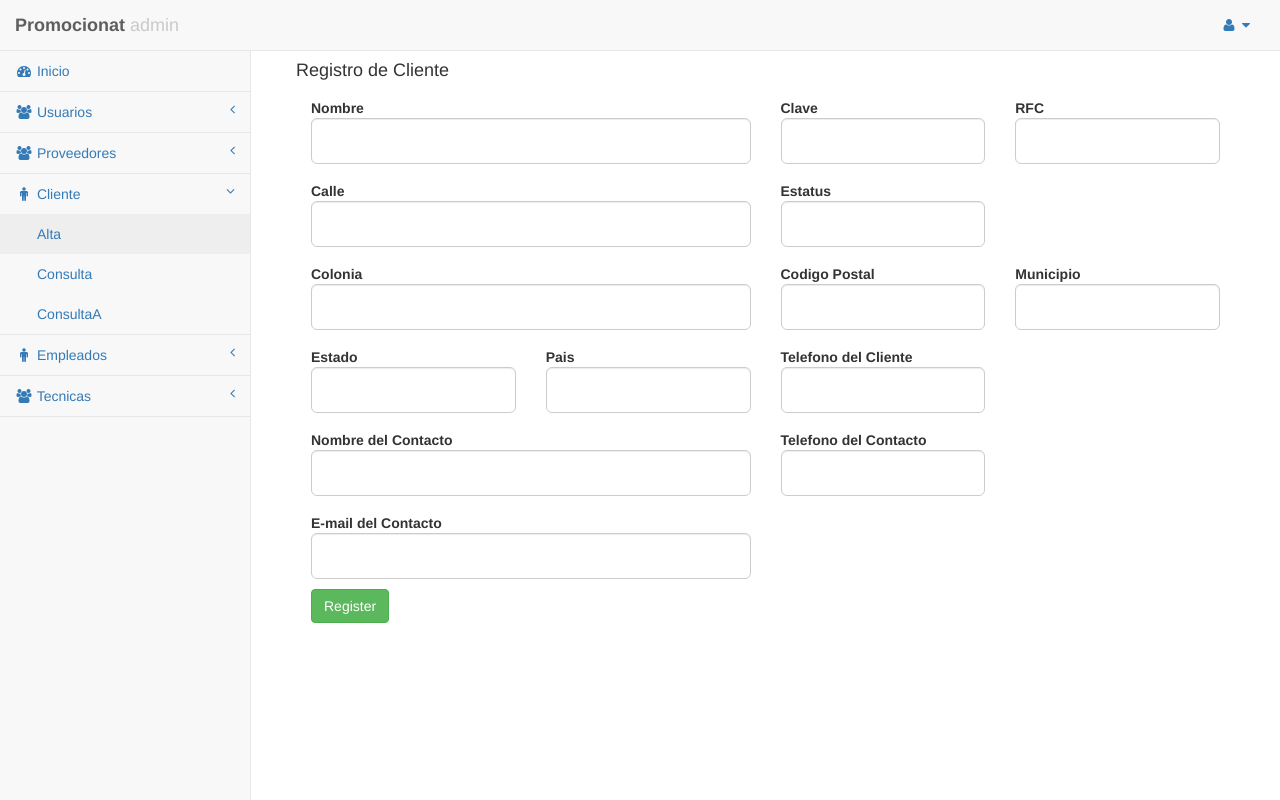
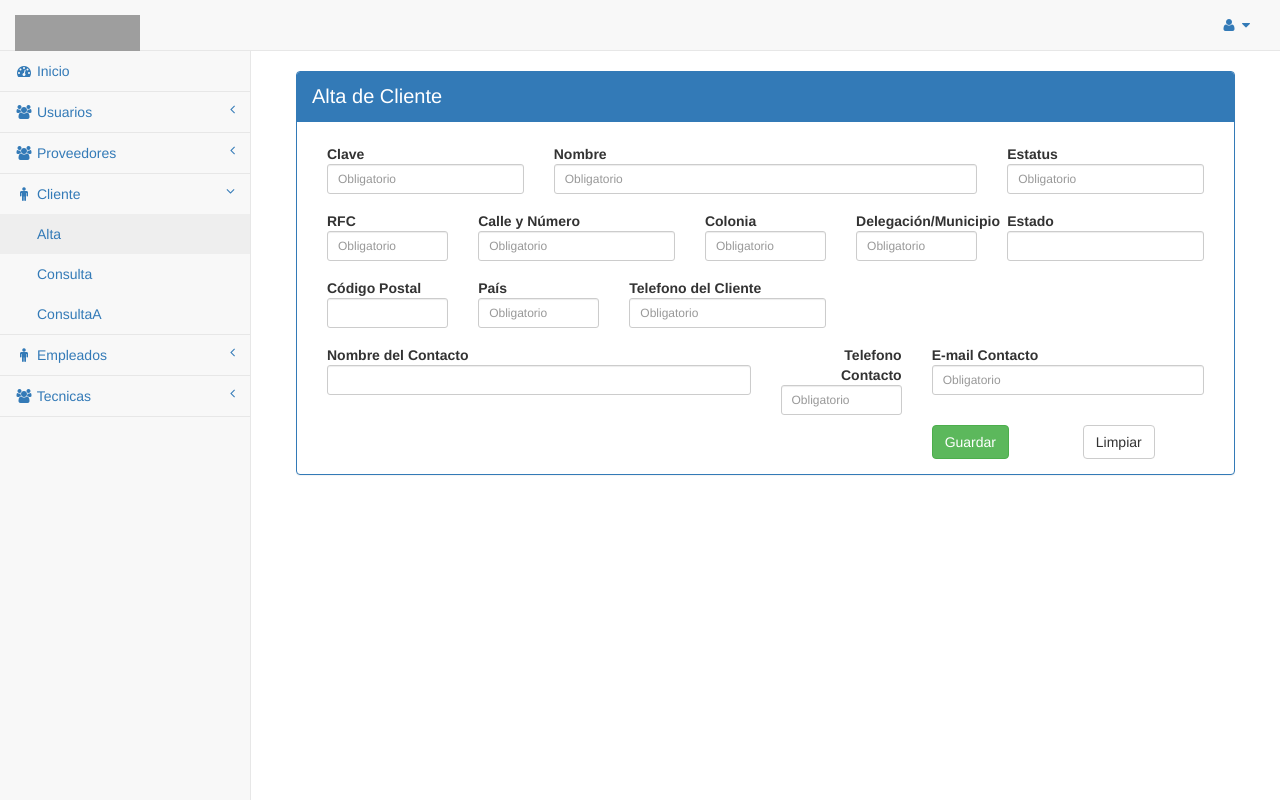
Before and after one commit to jhdzsant/Promocionat, a CodeIgniter app: page /Promocionat/cliente/altaCliente in a window 1280 px wide. Run offline with CodeIgniter, Linux system fonts and the light colour scheme; grey boxes are pictures that could not be loaded.

Commit message:
vista de cliente

```diff
--- a/application/models/login_model.php
+++ b/application/models/login_model.php
@@ -12,7 +12,7 @@ class Login_model extends CI_Model{
 
     public function loginUser($email,$password){
         $this->db->where("correoElectronico", $email);
-        $this->db->where("contraseña", $password);
+        $this->db->where("contrasena", $password);
         $query = $this->db->get("empleados");
         if($query->num_rows() == 1){
             return true;
--- a/application/views/cliente/clientealta.php
+++ b/application/views/cliente/clientealta.php
@@ -2,136 +2,171 @@
 <div id="page-wrapper">
     <div class="container-fluid">
         <div class="row">
-            <form class="col-lg-12 form-horizontal" action='<?= base_url('cliente/addCliente') ?>' method="POST">
+            <!-- Comienza grupo -->
+            <form class="col-lg-12 form-horizontal"  action ="<?= base_url('cliente/addCliente') ?>"method="POST">
                 <fieldset>
-                    <h4>
-                        Registro de Cliente
-                        <p></p>
-                    </h4>
+                    </br>
+                    <div class="panel panel-primary">
+
+                        <div class="panel-heading" style=" font-size:20px">Alta de Cliente</div>
+                        <div class="panel-body">
+
                             <div class="control-group">
-                        <div class="col-lg-6">
-                            <label class="control-label" for="nombre">Nombre</label>
+                                <div class="col-lg-3">
+                                    <label class="control-label">Clave</label>
 
                                     <div class="controls">
-                                <input type="text" id="nombre" name="nombre" placeholder=""
-                                       class="form-control input-lg" required>
+                                        <input type="text" name="clave" placeholder="Obligatorio"
+                                               class="form-control input-sm" required>
+
+                                        <p></p>
+                                    </div>
+                                </div>
+
+                                <div class="col-lg-6">
+                                    <label class="control-label">Nombre</label>
+
+                                    <div class="controls">
+                                        <input type="text" name="nombre" placeholder="Obligatorio"
+                                               class="form-control input-sm" required>
 
                                         <p></p>
                                     </div>
                                 </div>
                                 <div class="col-lg-3">
-                            <label class="control-label" for="clave">Clave</label>
-
+                                    <label class="control-label">Estatus</label>
                                     <div class="controls">
-                                <input type="text" id="clave" name="clave" placeholder=""
-                                       class="form-control input-lg" required>
-
+                                        <input type="text" name="estatus" placeholder="Obligatorio" class="form-control input-sm" required>
                                         <p></p>
                                     </div>
                                 </div>
-                        <div class="col-lg-3">
-                        <label class="control-label" for="rfc">RFC</label>
-                        <div class="controls">
-                            <input type="text" id="rfc" name="rfc" placeholder="" class="form-control input-lg" required>
-                            <p class="small help-block"></p>
+
                             </div>
-                        </div>
+                            <!-- Termina grupo -->
 
 
-                        <div class="col-lg-6">
-                            <label class="control-label" for="calle">Calle</label>
+
+
+                            <!-- comienza grupo -->
+
+                            <div class="control-group">
+                                <div class="col-lg-2">
+                                    <label class="control-label">RFC</label>
                                     <div class="controls">
-                                <input type="text" id="calle" name="calle" placeholder="" class="form-control input-lg" required>
-                                <p class="small help-block"></p>
+                                        <input type="text" name="rfc" placeholder="Obligatorio" class="form-control input-sm" required>
+                                        <p></p>
                                     </div>
                                 </div>
 
 
                                 <div class="col-lg-3">
-                            <label class="control-label" for="estatus">Estatus</label>
+                                    <label class="control-label">Calle y Número</label>
                                     <div class="controls">
-                                <input type="text" id="estatus" name="estatus" placeholder="" class="form-control input-lg" required>
-                                <p class="small help-block"></p>
+                                        <input type="text" name="callenumero" placeholder="Obligatorio" class="form-control input-sm" required>
+                                        <p></p>
+                                    </div>
+                                </div>
+
+                                <div class="col-lg-2">
+                                    <label class="control-label">Colonia</label>
+                                    <div class="controls">
+                                        <input type="email" name="colonia" placeholder="Obligatorio" class="form-control input-sm" required>
+                                        <p></p>
+                                    </div>
+                                </div>
+                                <div class="col-lg-2">
+                                    <label class="control-label">Delegación/Municipio</label>
+                                    <div class="controls">
+                                        <input type="text"  name="delegacionMunicipio" placeholder="Obligatorio" class="form-control input-sm" required>
+                                        <p ></p>
+                                    </div>
+                                </div>
+
+                                <div class="col-lg-3">
+                                    <label class="control-label">Estado</label>
+                                    <div class="controls">
+                                        <input type="text"name="estado" placeholder="" class="form-control input-sm">
+                                        <p></p>
+                                    </div>
+                                </div>
+                            </div>
+                            <!-- Termina grupo -->
+
+
+
+                            <!-- Comienza grupo -->
+
+                            <div class="control-group">
+                                <div class="col-lg-2">
+                                    <label class="control-label">Código Postal</label>
+                                    <div class="controls">
+                                        <input type="text"name="codigoPostal" placeholder="" class="form-control input-sm">
+                                        <p></p>
+                                    </div>
+                                </div>
+
+
+                                <div class="col-lg-2">
+                                    <label class="control-label">País</label>
+                                    <div class="controls">
+                                        <input type="text" name="pais" placeholder="Obligatorio" class="form-control input-sm" required>
+                                        <p></p>
+                                    </div>
+                                </div>
+
+
+                                <div class="col-lg-3">
+                                    <label class="control-label">Telefono del Cliente</label>
+                                    <div class="controls">
+                                        <input type="text" name="telefonoCliente" placeholder="Obligatorio" class="form-control input-sm" required>
+                                        <p></p>
                                     </div>
                                 </div>
 
                                 <div class="col-lg-6">
-                            <label class="control-label" for="colonia">Colonia</label>
+                                    <label class="control-label">Nombre del Contacto</label>
                                     <div class="controls">
-                                <input type="text" id="colonia" name="colonia" placeholder="" class="form-control input-lg" required>
-                                <p class="small help-block"></p>
-                            </div>
-                        </div>
-                        <div class="col-lg-3">
-                            <label class="control-label" for="codigoPostal">Codigo Postal</label>
-                            <div class="controls">
-                                <input type="text" id="codigoPostal" name="codigoPostal" placeholder="" class="form-control input-lg" required>
-                                <p class="small help-block"></p>
-                            </div>
-                        </div>
-                        <div class="col-lg-3">
-                            <label class="control-label" for="municipio">Municipio</label>
-                            <div class="controls">
-                                <input type="text" id="municipio" name="municipio" placeholder="" class="form-control input-lg" required>
-                                <p class="small help-block"></p>
-                            </div>
-                        </div>
-                        <div class="col-lg-3">
-                            <label class="control-label" for="estado">Estado</label>
-                            <div class="controls">
-                                <input type="text" id="estado" name="estado" placeholder="" class="form-control input-lg" required>
-                                <p class="small help-block"></p>
-                            </div>
-                        </div>
-                        <div class="col-lg-3">
-                            <label class="control-label" for="pais">Pais</label>
-                            <div class="controls">
-                                <input type="text" id="pais" name="pais" placeholder="" class="form-control input-lg" required>
-                                <p class="small help-block"></p>
-                            </div>
-                        </div>
-                        <div class="col-lg-3">
-                            <label class="control-label" for="telefonoCliente">Telefono del Cliente</label>
-                            <div class="controls">
-                                <input type="text" id="telefonoCliente" name="telefonoCliente" placeholder="" class="form-control input-lg" required>
-                                <p class="small help-block"></p>
-                            </div>
-                        </div>
-                        <div class="col-lg-6">
-                            <label class="control-label" for="nombreContacto">Nombre del Contacto</label>
-                            <div class="controls">
-                                <input type="text" id="nombreContacto" name="nombreContacto" placeholder="" class="form-control input-lg" required>
-                                <p class="small help-block"></p>
-                            </div>
-                        </div>
-                        <div class="col-lg-3">
-                            <label class="control-label" for="telefonoContacto">Telefono del Contacto</label>
-                            <div class="controls">
-                                <input type="text" id="telefonoContacto" name="telefonoContacto" placeholder="" class="form-control input-lg">
-                                <p class="small help-block"></p>
-                            </div>
-                        </div>
-                        <div class="col-lg-6">
-                            <label class="control-label" for="emailContacto">E-mail del Contacto</label>
-                            <div class="controls">
-                                <input type="email" id="emailContacto" name="emailContacto" placeholder="" class="form-control input-lg">
-                                <p class="small help-block"></p>
-                            </div>
+                                        <input type="text" name="nombreContacto" placeholder="" class="form-control input-sm">
+                                        <p></p>
                                     </div>
                                 </div>
 
-                </fieldset>
-                    <div class="col-lg-3">
-                        <div class="control-group">
+                                <div class="col-lg-2">
+                                    <label class="control-label">Telefono Contacto</label>
                                     <div class="controls">
-                                <button class="btn btn-success" type="submit">Register</button>
+                                        <input type="text"name="telefonoContacto" placeholder="Obligatorio" class="form-control input-sm" required>
+                                        <p></p>
                                     </div>
                                 </div>
+
+                                <div class="col-lg-4">
+                                    <label class="control-label">E-mail Contacto</label>
+                                    <div class="controls">
+                                        <input type="text"name="emailContacto" placeholder="Obligatorio" class="form-control input-sm" required>
+                                        <p></p>
                                     </div>
+                                </div>
+
+                                <!-- Termina grupo -->
+
+
+
+
+
+                                        <div class="col-lg-2">
+                                            </br>
+                                            <input type="submit" class="btn btn-success" value="Guardar">
+                                        </div>
+
+                                        <div class="col-lg-2">
+                                            </br>
+                                            <input type="reset" class="btn btn-default" value="Limpiar">
+                                        </div>
+
+                </fieldset>
             </form>
+            <!-- /.col-lg-12 -->
     </div>
     <!-- /.row -->
 </div>
 <!-- /.container-fluid -->
-</div>
-<!-- /#page-wrapper -->
--- a/application/views/componentes/header.php
+++ b/application/views/componentes/header.php
@@ -7,7 +7,7 @@
             <span class="icon-bar"></span>
             <span class="icon-bar"></span>
         </button>
-        <a class="navbar-brand" href="<?= base_url('home') ?>"><strong>Promocionat</strong><span style="opacity:0.3"> admin</span></a>
+        <a class="navbar-brand" href="<?= base_url('home') ?>"><img src="img/logo.png" width="125" height="40"   padding-left="20px"/></a>
     </div>
     <!-- /.navbar-header -->
 
```
Lines whose indentation alone changed are shown as unchanged.
